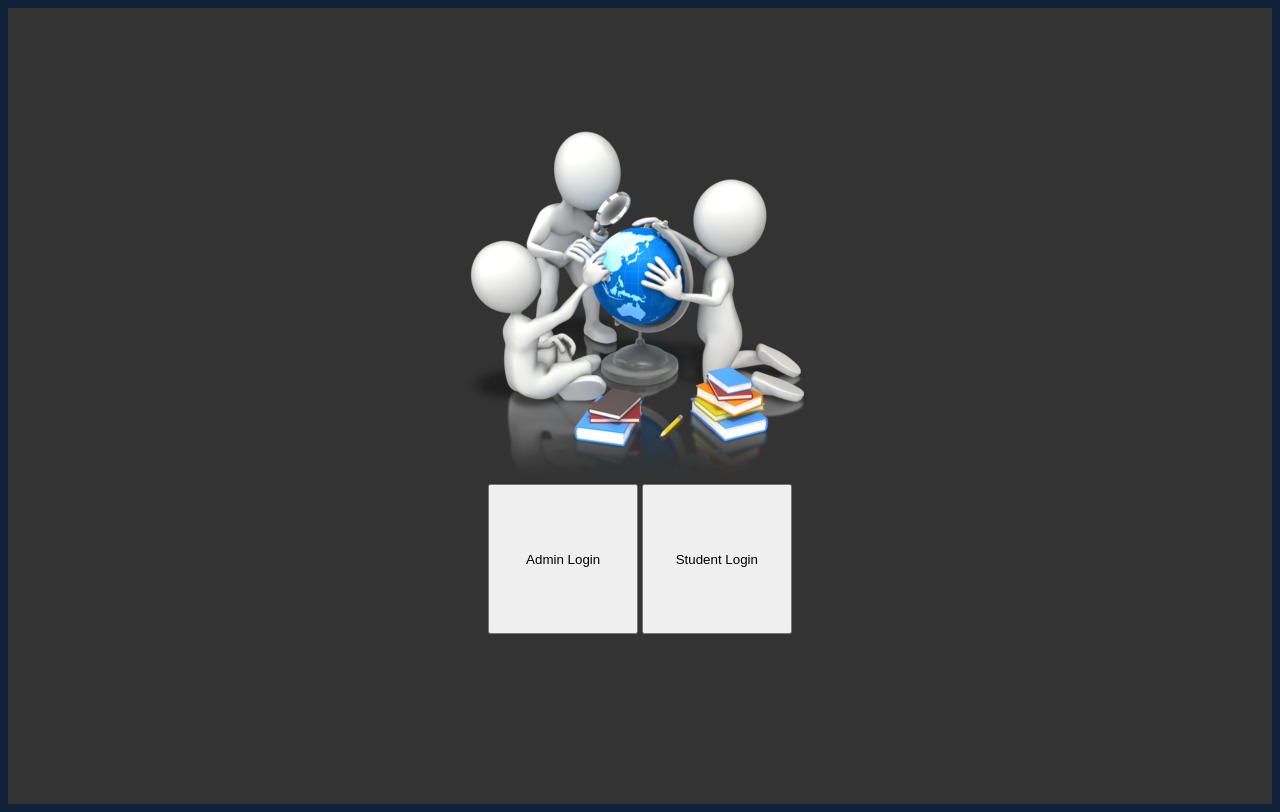
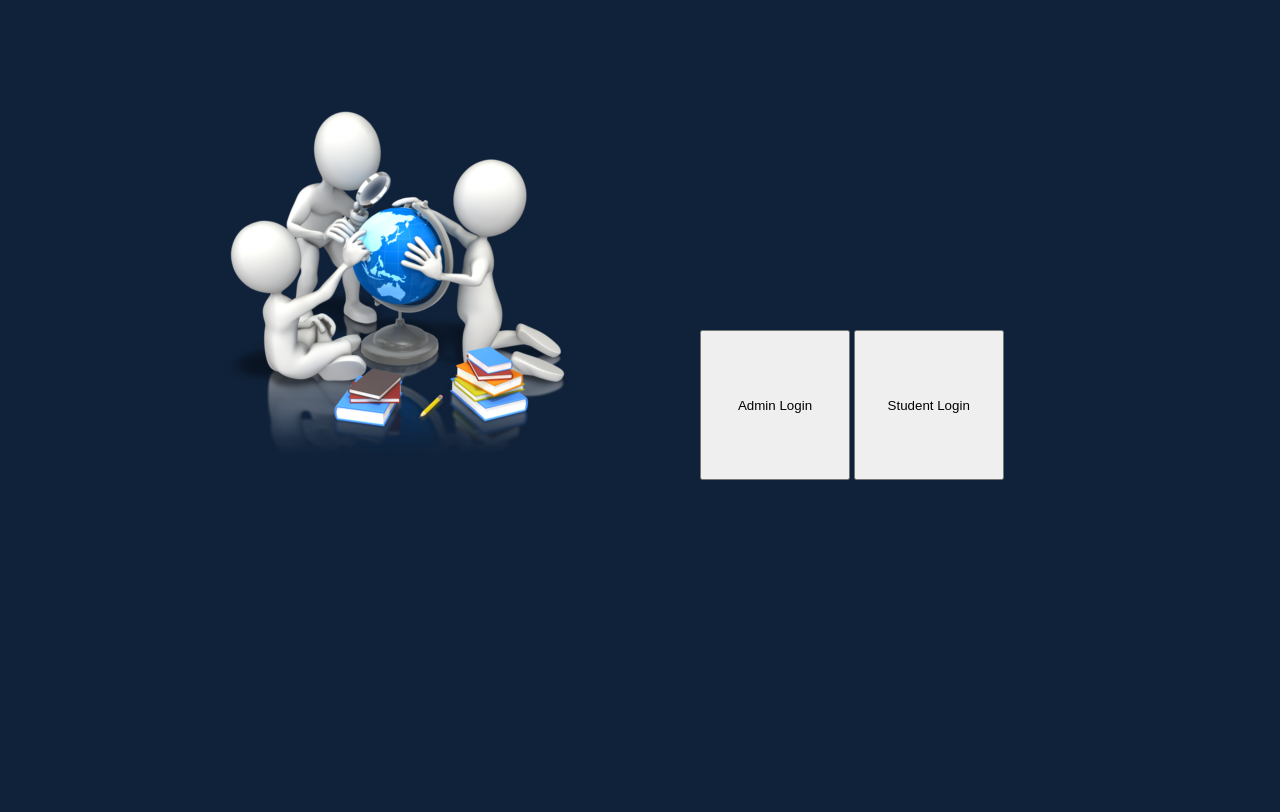
Before and after one commit to ultlittlechill/CourseResponseSystem, a Flask app: page / in a window 1280 px wide. After the commit the page ends 480 px from the top, so only its background shows below. Run offline with Flask 2, Linux system fonts and the light colour scheme; parts of the project's set-up code (start-up, migrations or seed data) failed here and were passed over; some libraries are stand-ins or nearby versions.

Commit message:
singout is working

```diff
--- a/CRS/server.py
+++ b/CRS/server.py
@@ -53,6 +53,12 @@ def login():
          #return redirect(url_for('mainIndex',user=currentUser,c=ch))
     return render_template('login.html')
 
+@app.route('/logout', methods=['GET', 'POST'])
+def logout():
+    if request.method=='POST':
+        session.pop('username', None)
+        return redirect(url_for('mainIndex'))
+    return redirect(url_for('mainIndex'))
 
 
 
--- a/CRS/static/css/style.css
+++ b/CRS/static/css/style.css
@@ -14,10 +14,12 @@ body {
 input.submitButton {
     width: 20em;  height: 2em;
 }
-img {
-  max-width: 100%;
-  height: auto;
+fieldset{
+   border: solid 3px white;
+   float:right;
 }
+
+
 
 h1, h2, h3, h4, h5, h6 {
   color: #494b52;
@@ -270,12 +272,12 @@ img + .brand_name {
 
 /*==================      Vide     ======================*/
 .vide {
-  padding-top: 117px;
-  padding-bottom: 170px;
+  padding-top: 300px;
+  padding-bottom: auto;
   background: #333333;
 }
 .vide_content {
-  position: relative;
+  position: center;
 }
 .vide h2 {
   font-weight: 700;
--- a/CRS/templates/index.html
+++ b/CRS/templates/index.html
@@ -3,15 +3,15 @@
 
 {% block content %}
 
-
+<section style=" position: absolute;left: 700px; bottom:40%  ">
 <form method="Get" action="{{url_for('login')}}">
   <input type="submit" value="Admin Login"  style="width:150px;height:150px;color:black;"/>
 
-  <form method="Get" action="{{url_for('login')}}">
+  <form method="Get" >
   <input type="submit" value="Student Login" style="width:150px;height:150px;color:black;"/>
   </form>
 </form>
-
+</section>
 
 
 {% endblock %}
--- a/CRS/templates/layout.html
+++ b/CRS/templates/layout.html
@@ -16,20 +16,28 @@
 
 
   <script src='js/device.min.js'></script>
+
 </head>
 
 <body>
-<div class="page">
-  <!--========================================================
-                            HEADER
-  =========================================================-->
-  <header class="vide" data-vide-bg="video/video-bg">
-    <div class="container vide_content">
-      <div class="brand">
-        <img src="static/images/h.png" alt=""/>
-</div>
+
+<center>
+  {% if 'username' in session %}
+        <form  method="POST" action="{{url_for('logout')}}">
+          <p><input type="submit" value="Logout" name="submit"style="color:black;" /></p>
+          </form>
+          {% endif %}
+
+</center>
+
+
 
 {% block content %}{% endblock %}
+<p style=" position: absolute;left: 200px; bottom:40%  ">
+        <img src="static/images/h.png" alt=""  />
+
+
+</p>
 
 
 
```
Also changed, not shown: CRS/templates/login.html (+4 -3 lines).
